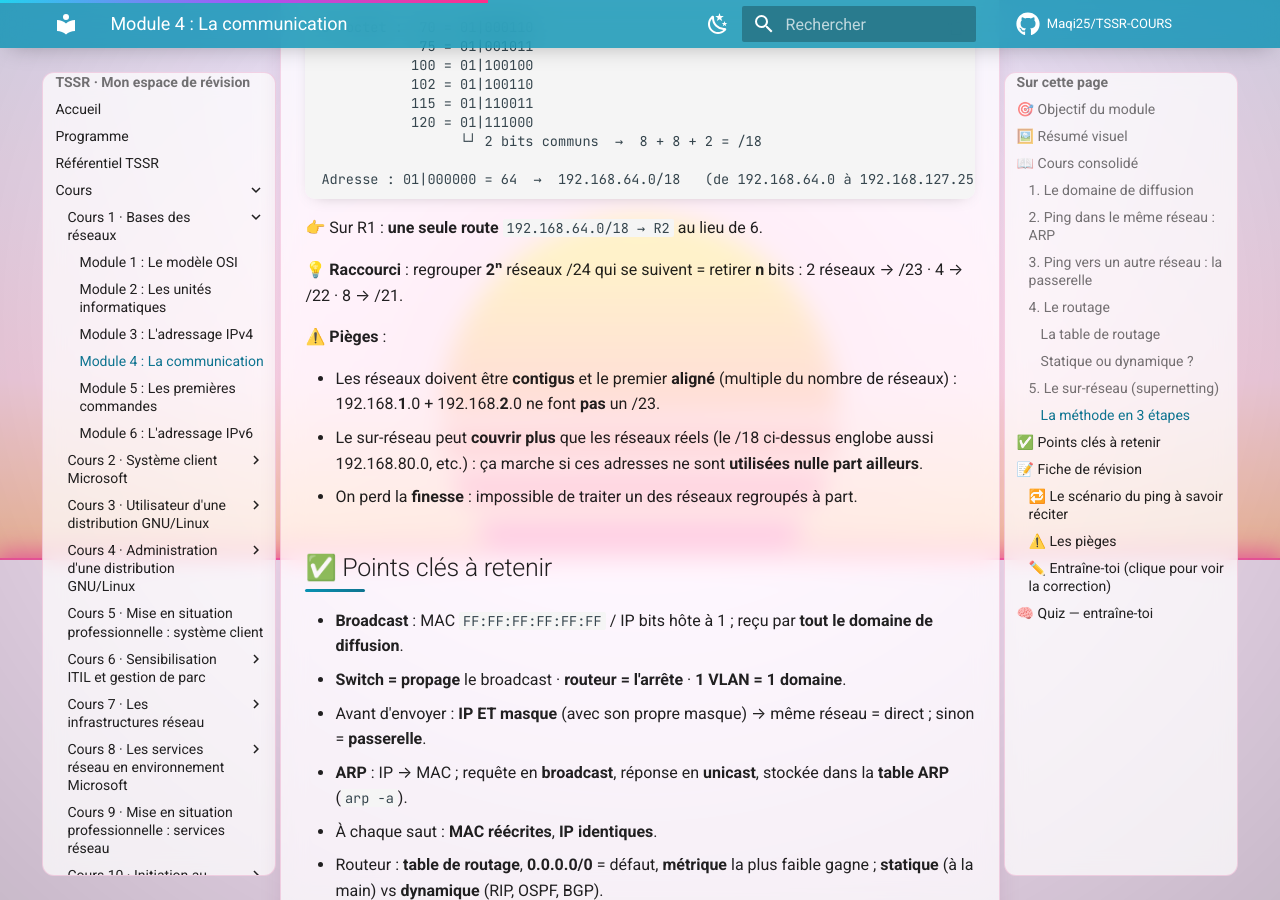
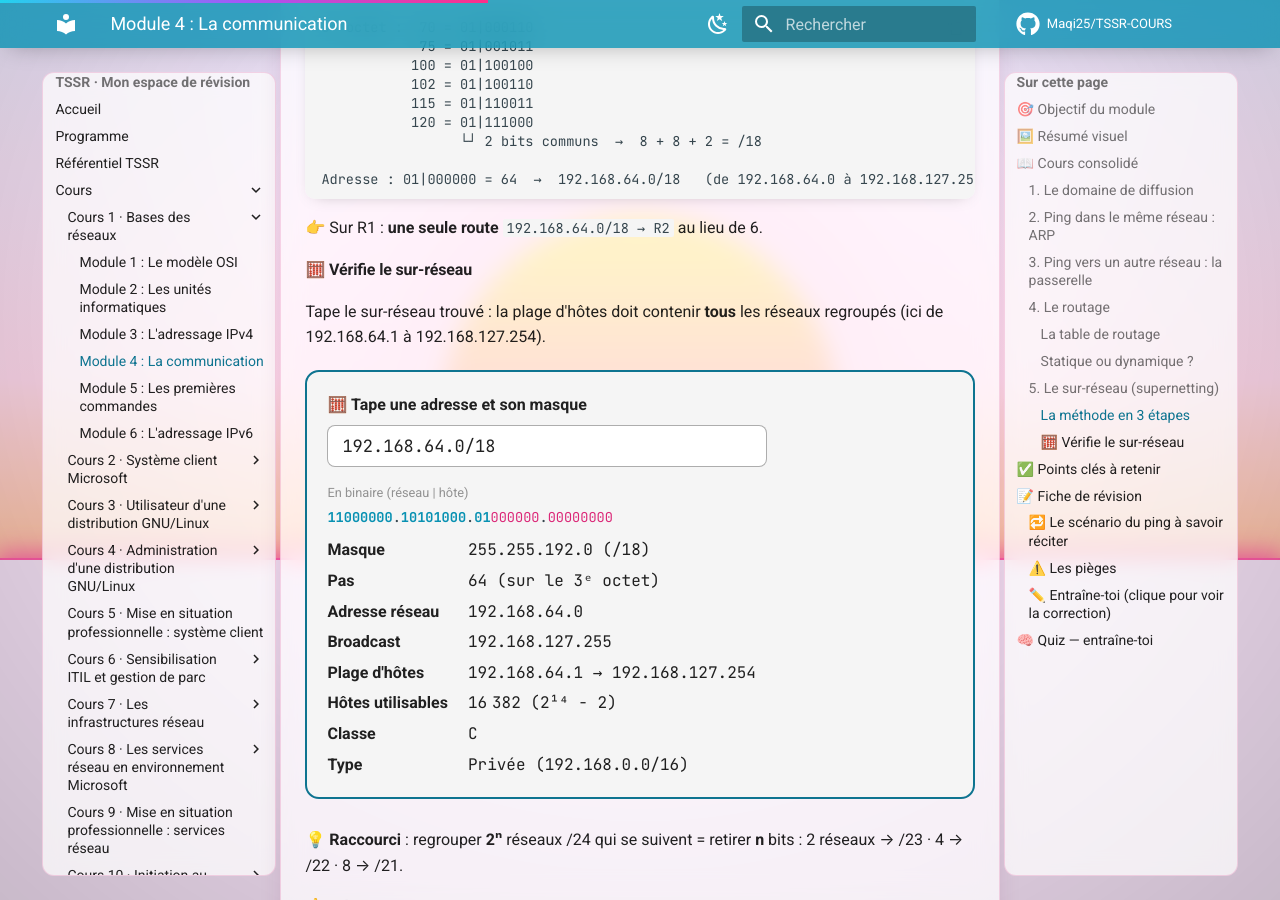
Before and after one commit to Maqi25/TSSR-COURS, an MkDocs documentation site: the page built from docs/cours/cours-01-bases-des-reseaux/module-4-la-communication/index.md, in a window 1280 px wide and 900 px high, scrolled down 7179 px. Built offline with MkDocs 1.6.1 and Material for MkDocs 9.7.7, drawn with Linux system fonts in a browser that asks for light colours; comment, search, counter and statistics services are not loaded.

Commit message:
Module 4 : calculatrice pour vérifier le sur-réseau
Co-Authored-By: Claude Opus 5.5 <noreply@anthropic.com>

````diff
--- a/docs/cours/cours-01-bases-des-reseaux/module-4-la-communication/index.md
+++ b/docs/cours/cours-01-bases-des-reseaux/module-4-la-communication/index.md
@@ -233,6 +233,13 @@ Adresse : 01|000000 = 64  →  192.168.64.0/18   (de 192.168.64.0 à 192.168.127
 ```
 
 👉 Sur R1 : **une seule route** `192.168.64.0/18 → R2` au lieu de 6.
+
+#### 🧮 Vérifie le sur-réseau
+
+Tape le sur-réseau trouvé : la plage d'hôtes doit contenir **tous** les réseaux regroupés (ici de 192.168.64.1 à 192.168.127.254).
+
+<div class="tssr-calc" data-ip="192.168.64.0/18"></div>
+
 
 💡 **Raccourci** : regrouper **2ⁿ** réseaux /24 qui se suivent = retirer **n** bits : 2 réseaux → /23 · 4 → /22 · 8 → /21.
 
````
